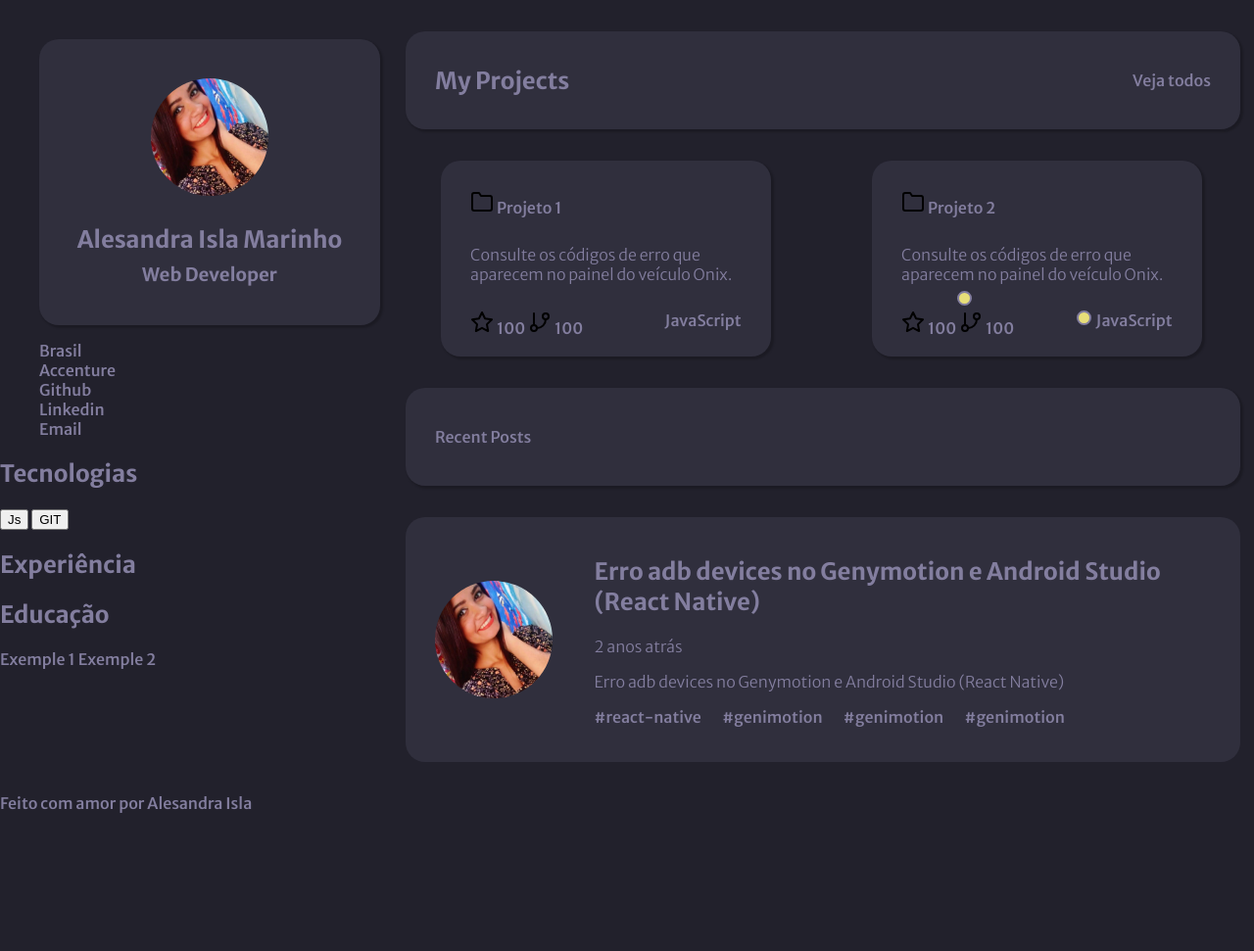
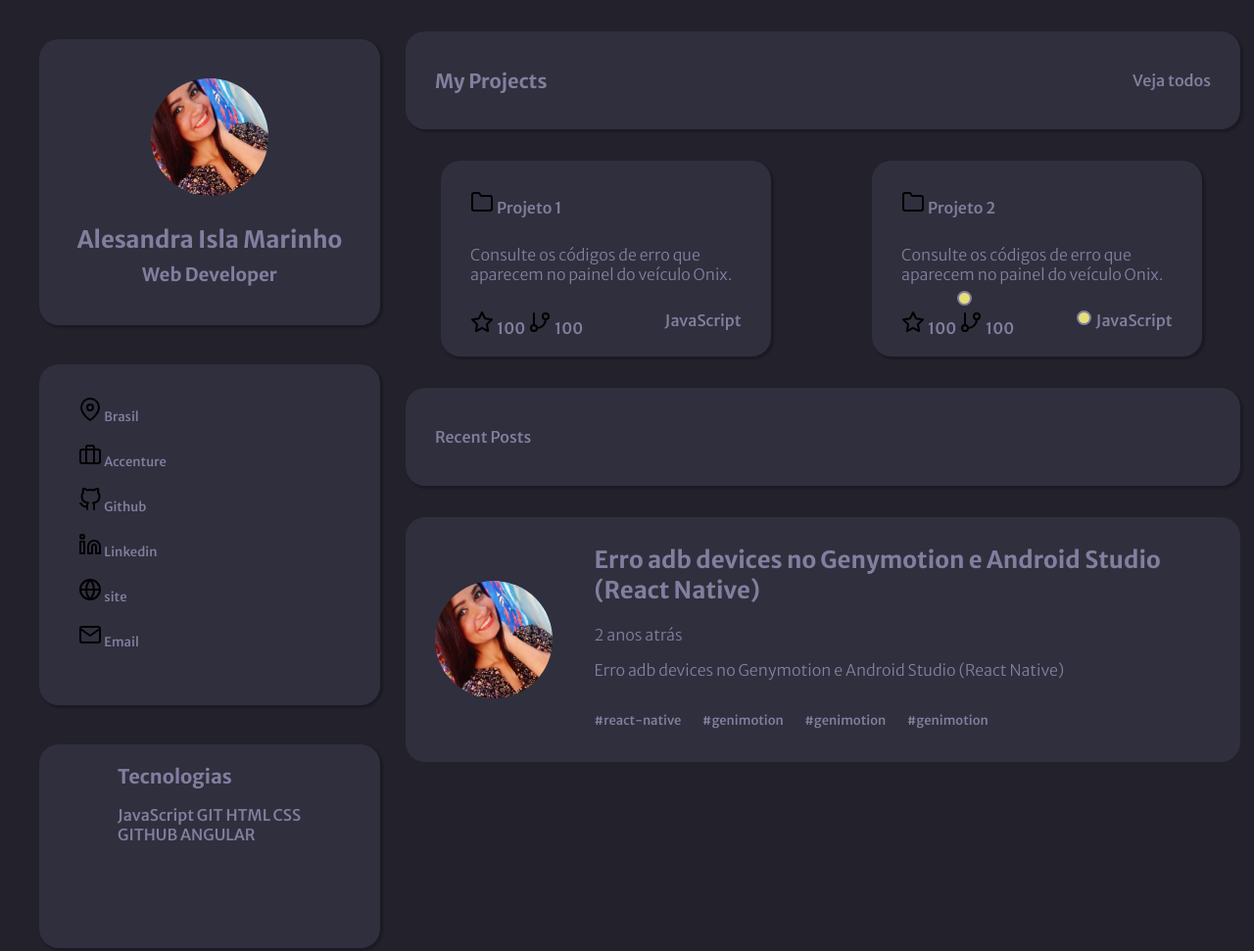
Before and after one commit to alesandraisla/portifolio-rocketseat, a plain HTML site: page index.html in a window 1280 px wide. Shown: the top 971 px of the page at 98% size. Before the commit the page ends 830 px from the top, so only its background shows below. Drawn offline with Linux system fonts and the light colour scheme.

Commit message:
Inclusão da foto do perfil laterial e lista de links

```diff
--- a/index.html
+++ b/index.html
@@ -82,27 +82,55 @@
                     <h3>Web Developer</h3>
                 <!-- </div> -->
             </div>
-            <div>
+            <div class="perfil-links">
                 <ul>
-                    <li>Brasil</li>
-                    <li>Accenture</li>
-                    <li>Github</li>
-                    <li>Linkedin</li>
-                    <li>Email</li>
+                    <li>
+                        <img src="./assets/map-pin.svg" alt="">
+                        Brasil
+                    </li>
+                    <li>
+                        <img src="./assets/briefcase.svg" alt="">
+                        Accenture</li>
+                    <li>
+                        <img src="./assets/github.svg" alt="">
+                        Github
+                    </li>
+                    <li>
+                        <img src="./assets/linkedin.svg" alt="">
+                        Linkedin
+                    </li>
+                    <li>
+                        <img src="./assets/globe.svg" alt="">
+                        site
+                    </li>
+                    <li>
+                        <img src="./assets/mail.svg" alt="">
+                        Email
+                    </li>
                 </ul>
             </div>
-            <div>
-                <h2>Tecnologias</h2>
-                <button>Js</button>
-                <button>GIT</button>
+            <div class="tech">
+                <div>
+                    <h2>Tecnologias</h2>
+                    <div class="tech-buttons">
+                        <a href="">JavaScript</a>
+                        <a href="">GIT</a>
+                        <a href="">HTML</a>
+                        <a href="">CSS</a>
+                        <a href="">GITHUB</a>
+                        <a href="">ANGULAR</a>
+
+                    </div>
+
+                </div>
             </div>
             <div>
                 <h2>Experiência</h2>
             </div>
             <div>
                 <h2>Educação</h2>
-                <span>Exemple 1</span>
-                <span>Exemple 2</span>
+                    <span>Exemple 1</span>
+                    <span>Exemple 2</span>
             </div>
         </aside>
         <footer>
--- a/style.css
+++ b/style.css
@@ -61,6 +61,13 @@ li {
     align-items: center;
     padding: 0 30px;
     box-shadow: 2px 2px 2px 1px rgba(0, 0, 0, 0.2);
+}
+
+.lg-card h2 {
+    font-style: normal;
+font-weight: bold;
+font-size: 20px;
+line-height: 25px;
 }
 
 .card {
@@ -196,3 +203,51 @@ p {
     margin-bottom: 40px;
     margin-top: 0;
 }
+
+.perfil-links {
+    width: 348px;
+    height: 348px;
+    box-shadow: 2px 2px 2px 1px rgba(0, 0, 0, 0.2);
+    background-color:var(--bg-cards);
+    margin-top: 40px;
+    margin-left: 40px;
+    border-radius: 20px;
+    display: flex;
+}
+ul li{
+    margin-top: 18px;
+    margin-bottom: 10px;
+    font-style: normal;
+    font-weight: normal;
+    font-size: 13px;
+    line-height: 16px;
+}
+
+
+.tech {
+    width: 348px;
+    height: 208px;
+    box-shadow: 2px 2px 2px 1px rgba(0, 0, 0, 0.2);
+    background-color:var(--bg-cards);
+    margin-top: 40px;
+    margin-left: 40px;
+    border-radius: 20px;
+    /* display: flex; */
+    /* flex-direction:column; */
+}
+
+.tech div {
+    margin-left: 40px;
+margin-right: 40px;
+}
+
+.tech h2 {
+    font-style: normal;
+    font-weight: bold;
+    font-size: 20px;
+    line-height: 25px;
+    padding-top:20px;
+    margin-left: 40px;
+
+
+}
```
